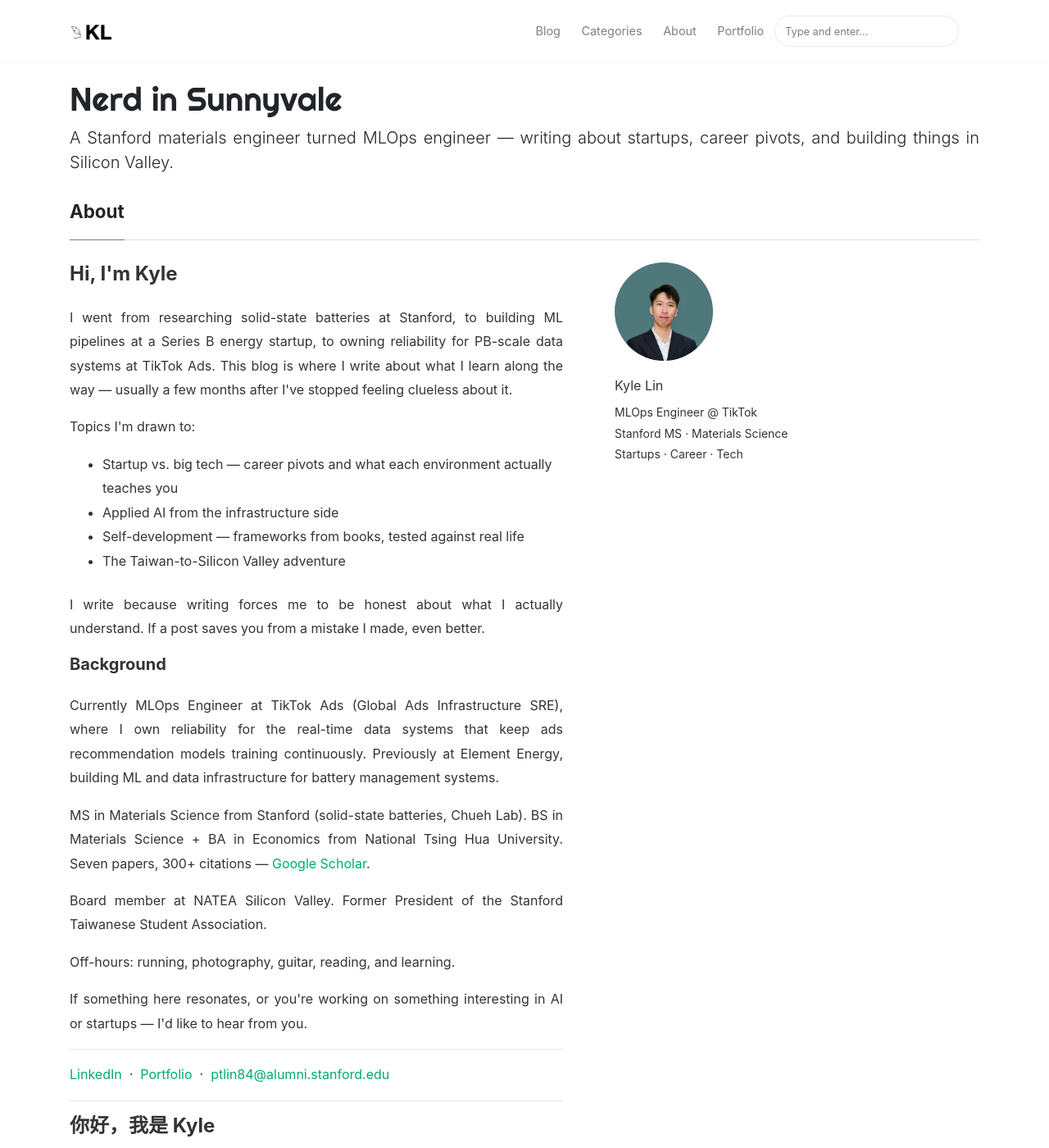
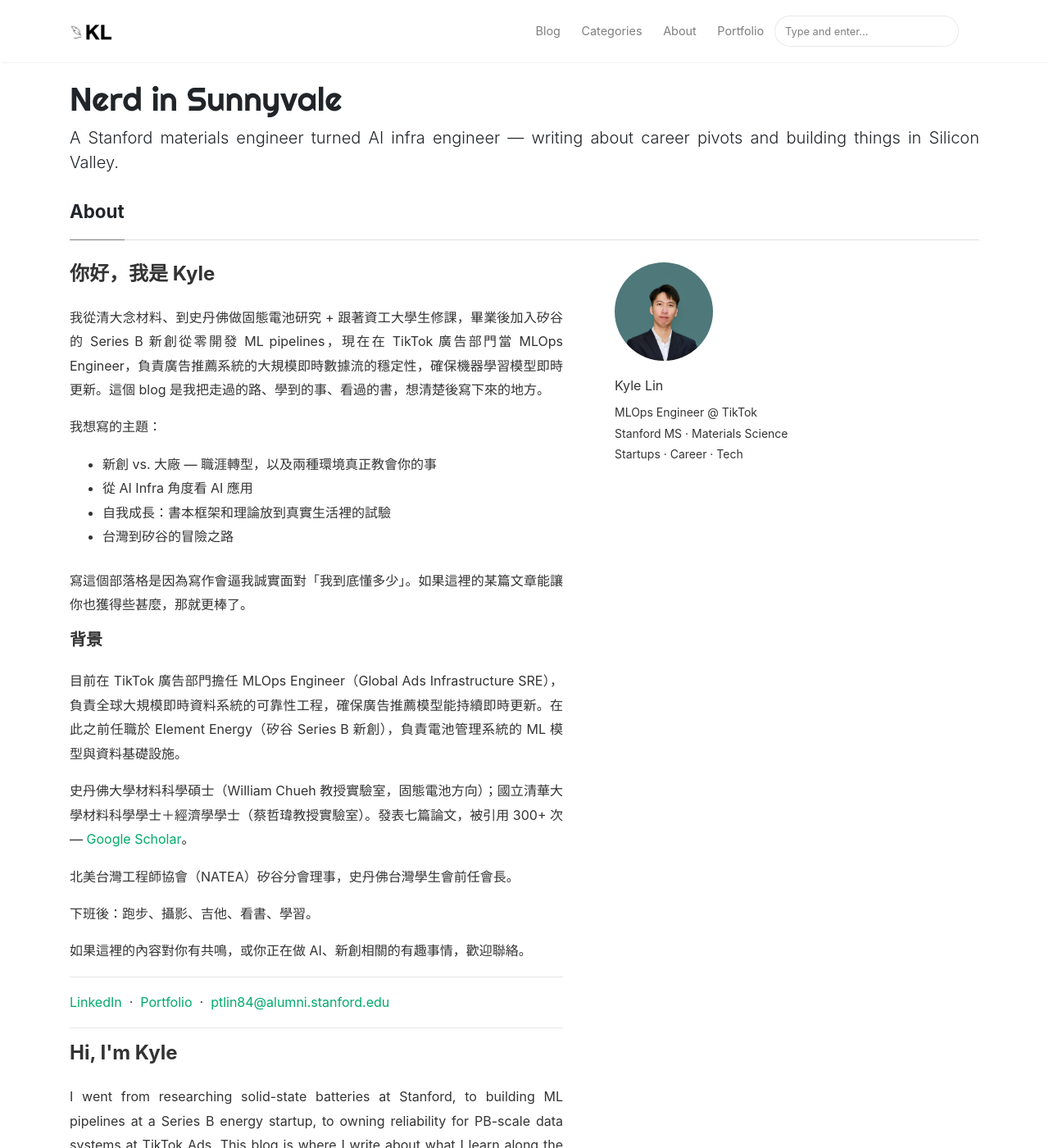
Before and after one commit to PTLin84/blog, a Jekyll site: the page built from _pages/about.md, in a window 1280 px wide and 1400 px high. Shown: the whole window at 82% size. Built offline with Jekyll 4.4.1, drawn with Linux system fonts in a browser that asks for light colours; nearby versions of some CDN libraries; some of the changed text lies outside the part shown.

Commit message:
ABOUT: Updated description and about page.

```diff
--- a/_config.yml
+++ b/_config.yml
@@ -1,7 +1,7 @@
 # Site
 name: "Nerd in Sunnyvale"
 title: "Kyle Lin"
-description: "A Stanford materials engineer turned MLOps engineer — writing about startups, career pivots, and building things in Silicon Valley."
+description: "A Stanford materials engineer turned AI infra engineer — writing about career pivots and building things in Silicon Valley."
 logo: 'assets/images/Logo-square.png'
 favicon: 'favicon.ico'
 baseurl: ''
--- a/_pages/about.md
+++ b/_pages/about.md
@@ -8,6 +8,41 @@ comments: false
 <div class="row justify-content-between">
   <div class="col-md-7 pr-5">
 
+
+<h4>你好，我是 Kyle</h4>
+
+<p>我從清大念材料、到史丹佛做固態電池研究 + 跟著資工大學生修課，畢業後加入矽谷的 Series B 新創從零開發 ML pipelines，現在在 TikTok 廣告部門當 MLOps Engineer，負責廣告推薦系統的大規模即時數據流的穩定性，確保機器學習模型即時更新。這個 blog 是我把走過的路、學到的事、看過的書，想清楚後寫下來的地方。</p>
+
+<p>我想寫的主題：</p>
+
+<ul>
+  <li>新創 vs. 大廠 — 職涯轉型，以及兩種環境真正教會你的事</li>
+  <li>從 AI Infra 角度看 AI 應用</li>
+  <li>自我成長：書本框架和理論放到真實生活裡的試驗</li>
+  <li>台灣到矽谷的冒險之路</li>
+</ul>
+
+<p>寫這個部落格是因為寫作會逼我誠實面對「我到底懂多少」。如果這裡的某篇文章能讓你也獲得些甚麼，那就更棒了。</p>
+
+<h5>背景</h5>
+
+<p>目前在 TikTok 廣告部門擔任 MLOps Engineer（Global Ads Infrastructure SRE），負責全球大規模即時資料系統的可靠性工程，確保廣告推薦模型能持續即時更新。在此之前任職於 Element Energy（矽谷 Series B 新創），負責電池管理系統的 ML 模型與資料基礎設施。</p>
+
+<p>史丹佛大學材料科學碩士（William Chueh 教授實驗室，固態電池方向）；國立清華大學材料科學學士＋經濟學學士（蔡哲瑋教授實驗室）。發表七篇論文，被引用 300+ 次 — <a href="https://scholar.google.com.tw/citations?user=itnDHV0AAAAJ" target="_blank">Google Scholar</a>。</p>
+
+<p>北美台灣工程師協會（NATEA）矽谷分會理事，史丹佛台灣學生會前任會長。</p>
+
+<p>下班後：跑步、攝影、吉他、看書、學習。</p>
+
+<p>如果這裡的內容對你有共鳴，或你正在做 AI、新創相關的有趣事情，歡迎聯絡。</p>
+
+<hr>
+
+<a href="{{ site.kyle.linkedin }}" target="_blank">LinkedIn</a> &nbsp;·&nbsp;
+<a href="{{ site.portfolio }}" target="_blank">Portfolio</a> &nbsp;·&nbsp;
+<a href="mailto:ptlin84@alumni.stanford.edu">ptlin84@alumni.stanford.edu</a>
+
+<hr>
 
 <h4>Hi, I'm Kyle</h4>
 
@@ -22,7 +57,7 @@ comments: false
   <li>The Taiwan-to-Silicon Valley adventure</li>
 </ul>
 
-<p>I write because writing forces me to be honest about what I actually understand. If a post saves you from a mistake I made, even better.</p>
+<p>I write because writing forces me to be honest about what I actually understand. If a post helps you learn something, even better.</p>
 
 <h5>Background</h5>
 
@@ -42,40 +77,6 @@ comments: false
 <a href="{{ site.portfolio }}" target="_blank">Portfolio</a> &nbsp;·&nbsp;
 <a href="mailto:ptlin84@alumni.stanford.edu">ptlin84@alumni.stanford.edu</a>
 
-<hr>
-
-<h4>你好，我是 Kyle</h4>
-
-<p>我從清大念材料、到史丹佛做固態電池研究，畢業後加入矽谷的 Series B 新創寫 ML pipeline，現在在 TikTok 廣告部門當 MLOps Engineer，負責 PB 級即時數據系統的可靠性。這個 blog 是我把走過的路、踩過的坑、想清楚的事寫下來的地方。</p>
-
-<p>我想寫的主題：</p>
-
-<ul>
-  <li>新創 vs. 大廠 — 職涯轉型，以及兩種環境真正教會你的事</li>
-  <li>從 AI Infra 角度看 AI 應用</li>
-  <li>自我成長：書本框架和理論放到真實生活裡的試驗</li>
-  <li>台灣到矽谷的冒險之路</li>
-</ul>
-
-<p>我寫，是因為寫作會逼我誠實面對「我到底懂多少」。如果這裡的某篇文章能讓你少走一段我走過的彎路，那就值得了。</p>
-
-<h5>背景</h5>
-
-<p>目前在 TikTok 廣告部門擔任 MLOps Engineer（Global Ads Infrastructure SRE），負責全球大規模即時資料系統的可靠性工程，確保廣告推薦模型能持續即時更新。在此之前任職於 Element Energy（矽谷 Series B 新創），負責電池管理系統的 ML 模型與資料基礎設施。</p>
-
-<p>史丹佛大學材料科學碩士（William Chueh 教授實驗室，固態電池方向）；國立清華大學材料科學學士＋經濟學學士（蔡哲瑋教授實驗室）。發表七篇論文，被引用 300+ 次 — <a href="https://scholar.google.com.tw/citations?user=itnDHV0AAAAJ" target="_blank">Google Scholar</a>。</p>
-
-<p>北美台灣工程師協會（NATEA）矽谷分會理事，史丹佛台灣學生會前任會長。</p>
-
-<p>下班後：跑步、攝影、吉他、看書、學習。</p>
-
-<p>如果這裡的內容對你有共鳴，或你正在做 AI、新創相關的有趣事情，歡迎聯絡。</p>
-
-<hr>
-
-<a href="{{ site.kyle.linkedin }}" target="_blank">LinkedIn</a> &nbsp;·&nbsp;
-<a href="{{ site.portfolio }}" target="_blank">Portfolio</a> &nbsp;·&nbsp;
-<a href="mailto:ptlin84@alumni.stanford.edu">ptlin84@alumni.stanford.edu</a>
 
   </div>
 
```
